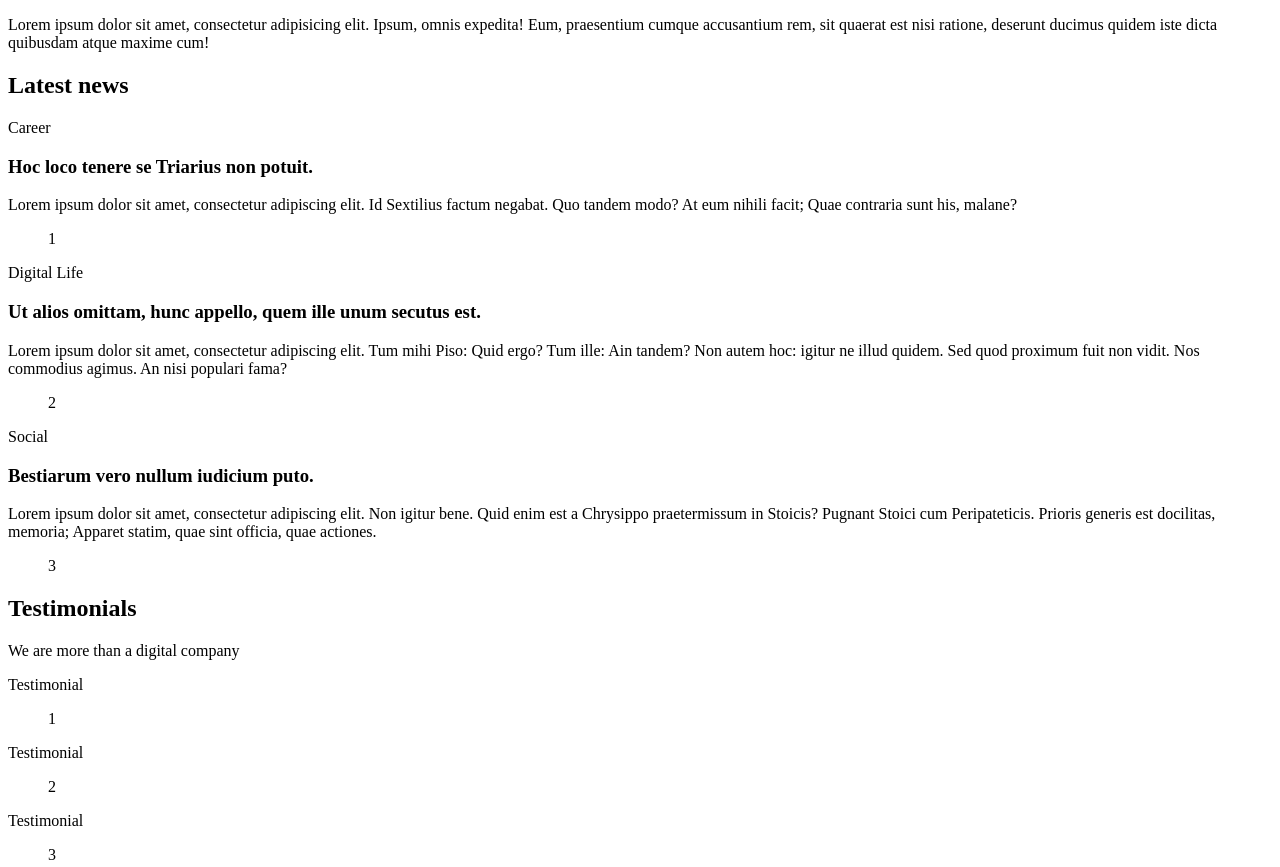
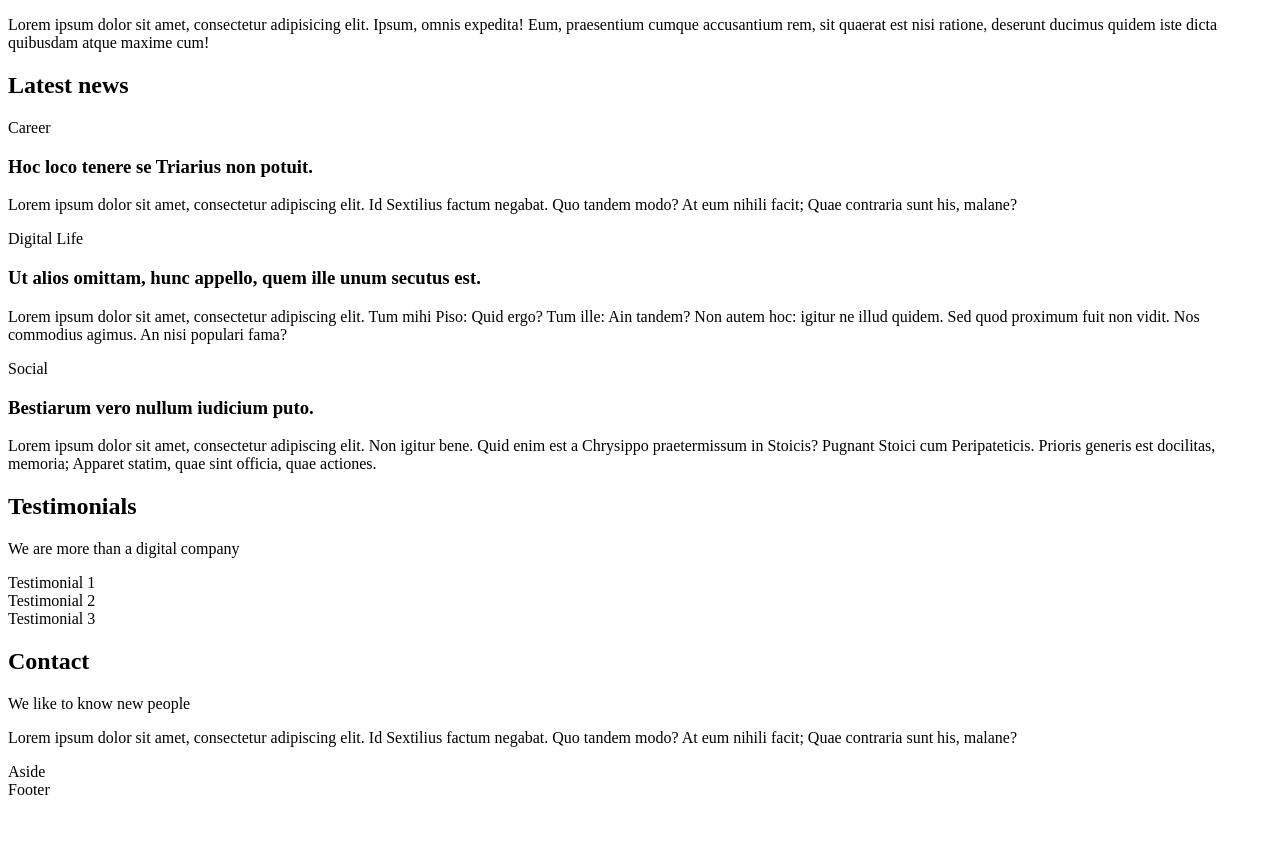
Before and after one commit to Okinbird/alx-frontend, a plain HTML site: page 0x00-html_advanced/12-index.html in a window 1280 px wide. Shown: the part 962-1829 px from the top of the page. After the commit the page ends 1769 px from the top, so only its background shows below. Drawn offline with Linux system fonts and the light colour scheme.

Commit message:
paragraphs

```diff
--- a/0x00-html_advanced/12-index.html
+++ b/0x00-html_advanced/12-index.html
@@ -46,16 +46,16 @@
         </section>
         <section>
             <h2>Latest news</h2>
-            <article><p>Career</p><h3>Hoc loco tenere se Triarius non potuit.</h3><p>Lorem ipsum dolor sit amet, consectetur adipiscing elit. Id Sextilius factum negabat. Quo tandem modo? At eum nihili facit; Quae contraria sunt his, malane?</p> <ol>1</ol></article>
-            <article><p>Digital Life</p><h3>Ut alios omittam, hunc appello, quem ille unum secutus est.</h3><p>Lorem ipsum dolor sit amet, consectetur adipiscing elit. Tum mihi Piso: Quid ergo? Tum ille: Ain tandem? Non autem hoc: igitur ne illud quidem. Sed quod proximum fuit non vidit. Nos commodius agimus. An nisi populari fama?</p> <ol>2</ol></article>
-            <article><p>Social</p><h3>Bestiarum vero nullum iudicium puto.</h3><p>Lorem ipsum dolor sit amet, consectetur adipiscing elit. Non igitur bene. Quid enim est a Chrysippo praetermissum in Stoicis? Pugnant Stoici cum Peripateticis. Prioris generis est docilitas, memoria; Apparet statim, quae sint officia, quae actiones.</p> <ol>3</ol></article>
+            <article><p>Career</p><h3>Hoc loco tenere se Triarius non potuit.</h3><p>Lorem ipsum dolor sit amet, consectetur adipiscing elit. Id Sextilius factum negabat. Quo tandem modo? At eum nihili facit; Quae contraria sunt his, malane?</p></article>
+            <article><p>Digital Life</p><h3>Ut alios omittam, hunc appello, quem ille unum secutus est.</h3><p>Lorem ipsum dolor sit amet, consectetur adipiscing elit. Tum mihi Piso: Quid ergo? Tum ille: Ain tandem? Non autem hoc: igitur ne illud quidem. Sed quod proximum fuit non vidit. Nos commodius agimus. An nisi populari fama?</p></article>
+            <article><p>Social</p><h3>Bestiarum vero nullum iudicium puto.</h3><p>Lorem ipsum dolor sit amet, consectetur adipiscing elit. Non igitur bene. Quid enim est a Chrysippo praetermissum in Stoicis? Pugnant Stoici cum Peripateticis. Prioris generis est docilitas, memoria; Apparet statim, quae sint officia, quae actiones.</p></article>
         </section>
         <section>
             <h2>Testimonials</h2>
             <p>We are more than a digital company</p>
-            <article>Testimonial <ol>1</ol></article>
-            <article>Testimonial <ol>2</ol></article>
-            <article>Testimonial <ol>3</ol></article>
+            <article>Testimonial 1</article>
+            <article>Testimonial 2</article>
+            <article>Testimonial 3</article>
         </section>
         <section>
             <h2>Contact</h2>
```
